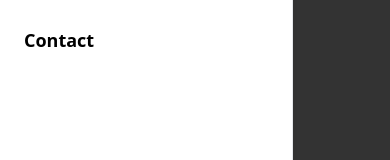
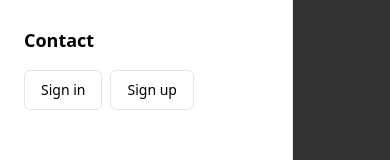
Before and after one commit to lshv04/next-kinde-23, a Next.js app: page / in a window 390 px wide. Both pictures are taken after a click on the button "Toggle navigation menu". Shown: the part 186-346 px from the top of the page. Built offline with nearby package versions, Linux system fonts and the light colour scheme; no server answers.

Commit message:
working responsitivity from navbar itens

```diff
--- a/src/components/NavigationBar.tsx
+++ b/src/components/NavigationBar.tsx
@@ -65,6 +65,51 @@ export default async function NavigationBar() {
                 Contact
               </Link>
             </SheetClose>
+            <SheetClose asChild>
+              <div>
+                {/* Se o usuário NÃO estiver autenticado, mostra os links de login e cadastro */}
+                {!isUserAuthenticated && (
+                  <>
+                    <ul className="flex flex-row gap-2">
+                      <li>
+                        <Button variant="outline">
+                          <LoginLink>Sign in</LoginLink>
+                        </Button>
+                      </li>
+                      <li>
+                        <Button variant="outline">
+                          <RegisterLink>Sign up</RegisterLink>
+                        </Button>
+                      </li>
+                    </ul>
+                  </>
+                )}
+
+                {/* Se o usuário ESTIVER autenticado, mostra o link de logout */}
+                {isUserAuthenticated && (
+                  <div>
+                    <ul>
+                      <li>
+                        <p>{user.email}</p>
+                      </li>
+                      <li>
+                        <Button variant="destructive">
+                          <LogoutLink className="">Log out</LogoutLink>
+                        </Button>
+                      </li>
+                      <li>
+                        <Link
+                          href="/dashboard"
+                          className="text-black hover:underline"
+                        >
+                          Dashboard
+                        </Link>
+                      </li>
+                    </ul>
+                  </div>
+                )}
+              </div>
+            </SheetClose>
           </div>
         </SheetContent>
       </Sheet>
@@ -102,7 +147,7 @@ export default async function NavigationBar() {
           Contact
         </Link>
       </nav>
-      <div>
+      <div >
         {/* Se o usuário NÃO estiver autenticado, mostra os links de login e cadastro */}
         {!isUserAuthenticated && (
           <>
```
